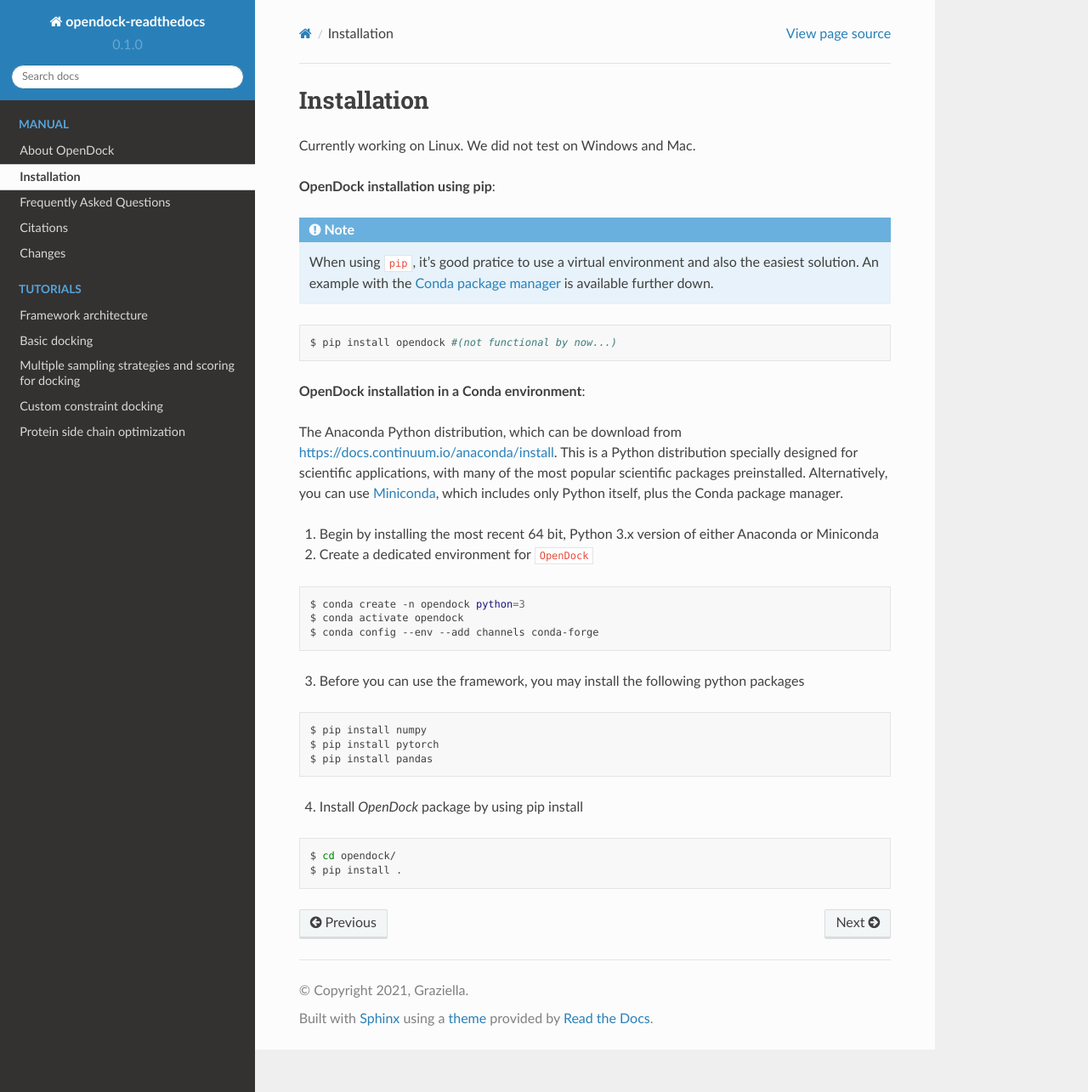
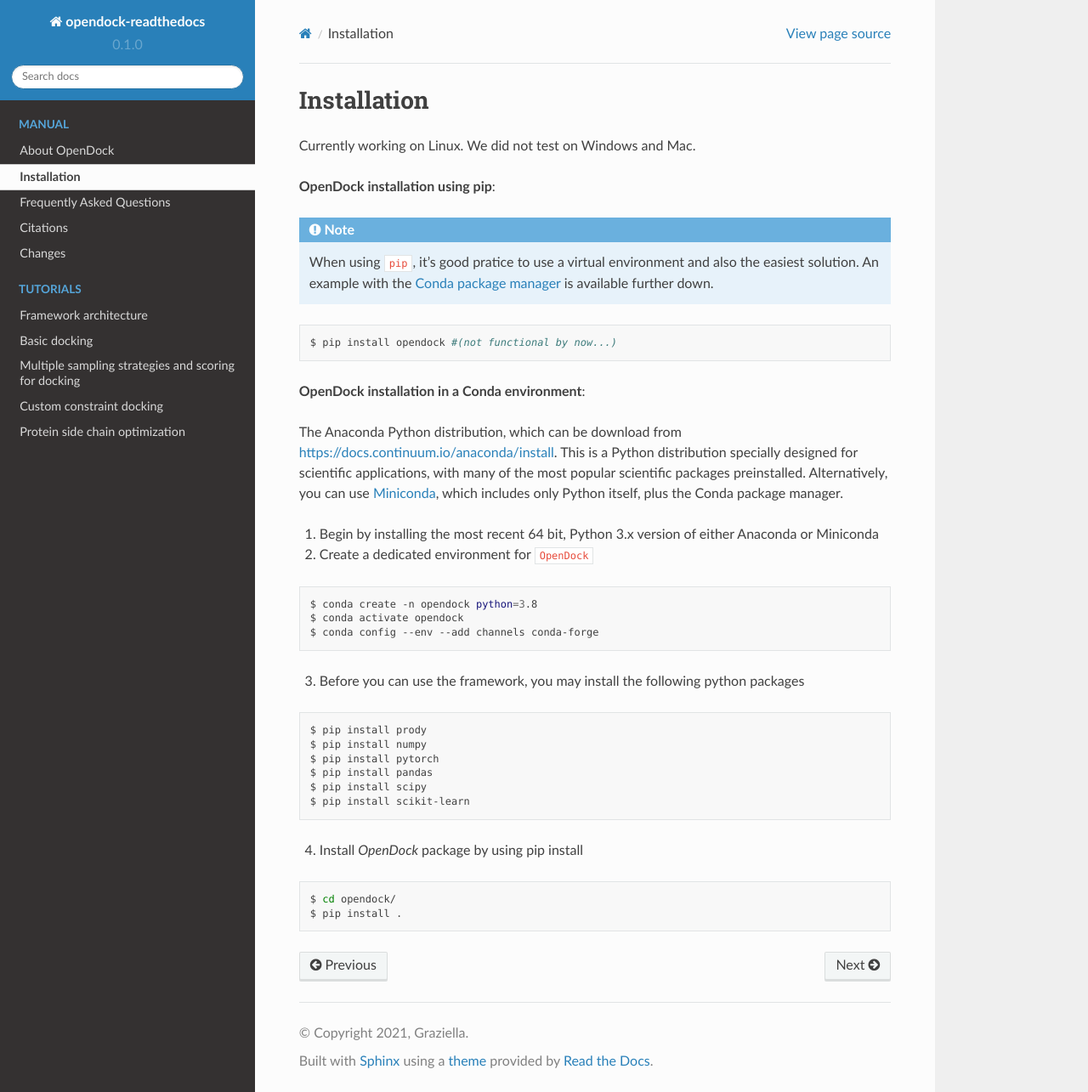
Before and after one commit to guyuehuo/opendock, a Sphinx documentation site: the page built from docs/source/installation.rst, in a window 1280 px wide and 1285 px high. Shown: the whole window at 85% size. Built offline with Sphinx 7.4.7 and the Read the Docs theme 2.0.0, drawn with Linux system fonts in a browser that asks for light colours; pages that are not in the unit, such as notebooks, are missing from menus.

Commit message:
Update installation.rst

```diff
--- a/docs/source/installation.rst
+++ b/docs/source/installation.rst
@@ -7,6 +7,7 @@ Currently working on Linux. We did not test on Windows and Mac.
 .. note::
 
     When using ``pip``, it's good pratice to use a virtual environment and also the easiest solution. An example with the `Conda package manager <https://docs.conda.io/en/latest/>`_ is available further down.
+
 .. code-block:: bash
 
     $ pip install opendock #(not functional by now...)
@@ -20,7 +21,7 @@ The Anaconda Python distribution, which can be download from `https://docs.conti
 
 .. code-block:: bash
 
-    $ conda create -n opendock python=3
+    $ conda create -n opendock python=3.8
     $ conda activate opendock
     $ conda config --env --add channels conda-forge
 
@@ -28,9 +29,12 @@ The Anaconda Python distribution, which can be download from `https://docs.conti
 
 .. code-block:: bash
 
+    $ pip install prody
     $ pip install numpy
     $ pip install pytorch
     $ pip install pandas
+    $ pip install scipy
+    $ pip install scikit-learn
 
 4. Install `OpenDock` package by using pip install
 
```
